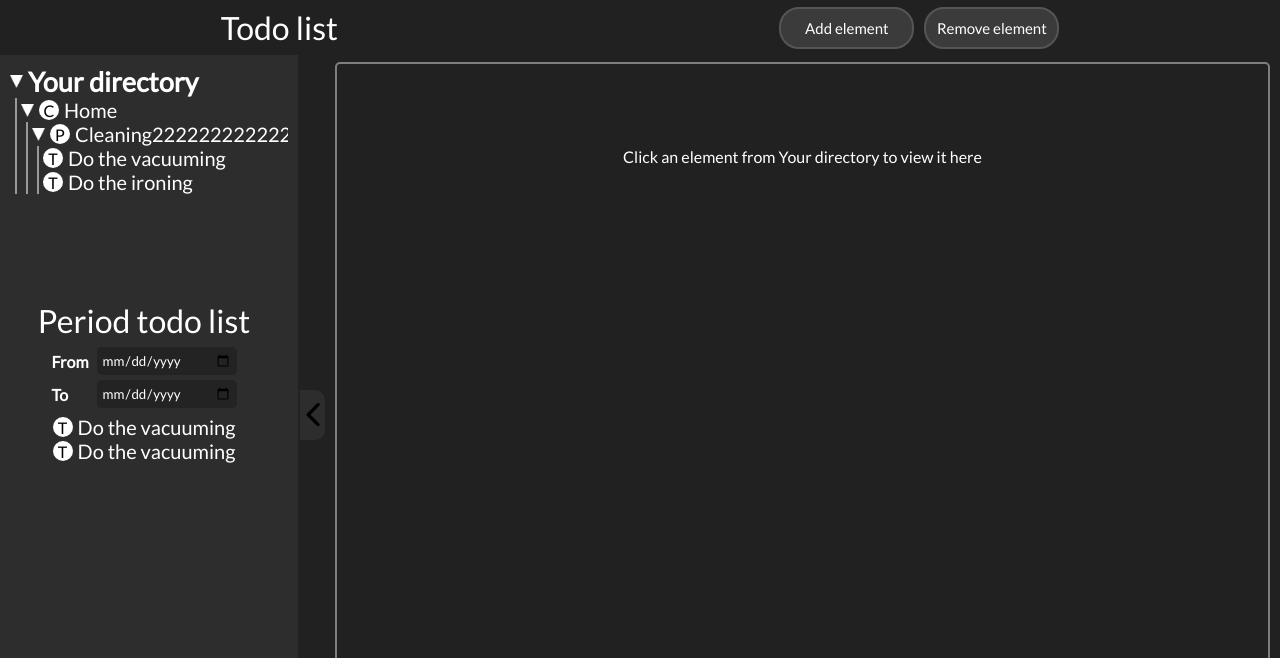
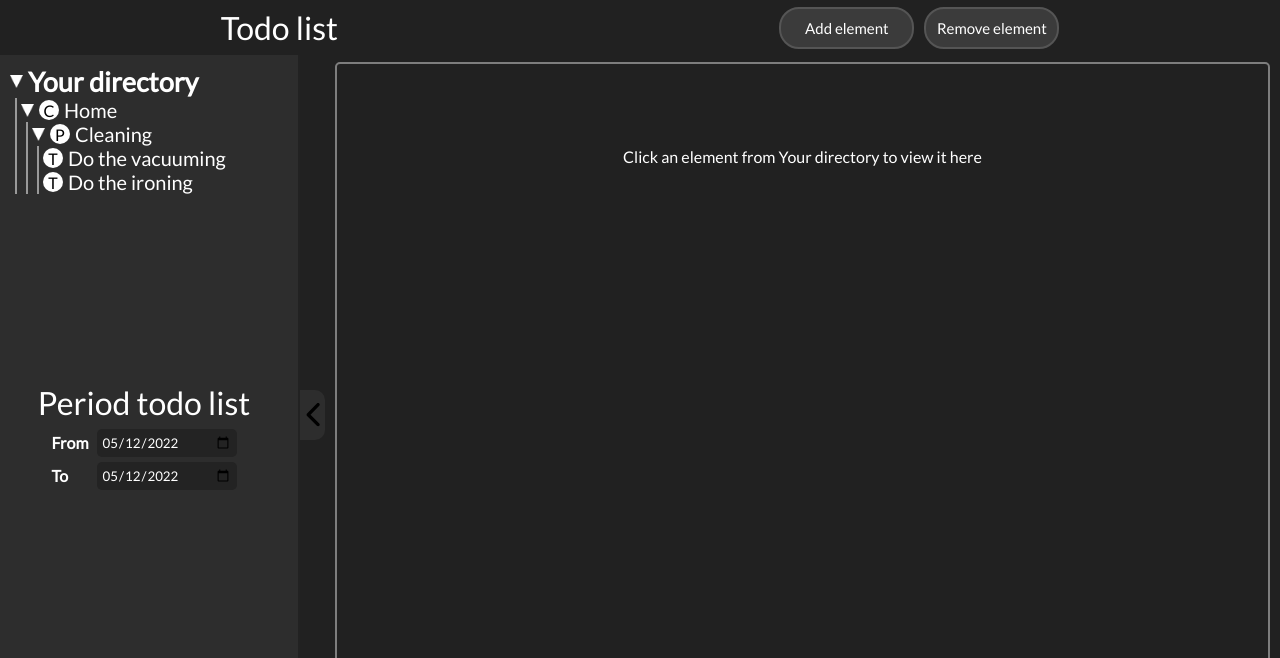
Before and after one commit to BRQcpp/todo-list, a website built with webpack: page dist/index.html in a window 1280 px wide. Shown: the top 658 px of the page. Built offline with nearby package versions, Linux system fonts and the light colour scheme.

Commit message:
Added logic of period selection

```diff
--- a/src/dom.js
+++ b/src/dom.js
@@ -487,7 +487,8 @@ export let domModule =
             {
                 if(element.canContent)
                 {
-                    if(element.canContent[0] == 'project')
+                    if(element.canContent
+                        [0] == 'project')
                     {
                         createCategory(directory, element);
                     }
@@ -498,7 +499,7 @@ export let domModule =
                     generateDirectory(element);
                 }
                 else
-                    createProjectElement(directory, element)
+                    createProjectElement(directory.id, element)
         }
     }
     function createElementContainer(directory, element)
@@ -576,12 +577,11 @@ export let domModule =
             projectElementHeader.appendChild(projectElementIcon);
             projectElementHeader.appendChild(projectElementTitle);
 
-        let parent = document.querySelector(`[data-id="${directory.id}"]`).querySelector('.element-content');
+        let parent = document.querySelector(`[data-id="${directory}"]`).querySelector('.element-content');
         parent.appendChild(projectElementHeader);
 
         return projectElementHeader;
     }
-
     function clearAddTodo(todo)
     {
         todo.querySelector('.title-input').value = '';
@@ -932,7 +932,7 @@ export let domModule =
             else
             {
                 logicElement = logicModule.createTodo(inputValue, route, values.dueDate, values.priority, values.checkboxes, values.description, values.isDone);
-                newElement = createProjectElement(parent, logicElement);
+                newElement = createProjectElement(parent.id, logicElement);
             }
             addToElements.push(newElement);
             removeElements.push(newElement);
@@ -1025,6 +1025,41 @@ export let domModule =
         });
     }
 
+
+    let periodDateInputs = document.querySelector('.set-period').querySelectorAll('input[type="date"]');
+    let today = new Date();
+    today =  today.getFullYear() + '-' + String(today.getMonth() + 1).padStart(2, '0') + '-' + String(today.getDate()).padStart(2, '0');
+    periodDateInputs.forEach( input =>
+    {
+        input.value = today;
+        input.addEventListener('change', () => { periodDateInputChangeAction() });
+        periodDateInputChangeAction();
+    });
+    function periodDateInputChangeAction()
+    {
+        let from = periodDateInputs[0].value;
+        let to = periodDateInputs[1].value;
+        let todosInPeriod = [];
+        let elementContent = document.querySelector('.todo-period-list').querySelector('.element-content');
+        if(from <= to)
+        {
+            todosInPeriod = logicModule.todos.filter( (todo) =>
+            {
+                return (todo.duedate >= from &&  todo.duedate <= to);
+            });
+            elementContent.textContent = '';
+        }
+        else
+            elementContent.textContent = '-';
+
+        todosInPeriod.forEach(todo =>
+        {
+            let newTodo = createProjectElement(-1, todo);
+            newTodo.addEventListener('click', () => { addToElementAction(document.querySelector(`[data-id="${todo.route[todo.route.length-1]}"]`))});
+        });
+
+    }
+
     return {
     }
 }
--- a/src/logic.js
+++ b/src/logic.js
@@ -5,7 +5,7 @@ export let logicModule =
 
     class Element
     {
-        constructor(title)
+        constructor(title, route)
         {
             this.title = title;
             this.id = ++idset;
@@ -14,13 +14,14 @@ export let logicModule =
 
     class Todo extends Element
     {
-        constructor(title, duedate, priority, checklist, description, done = false)
+        constructor(title, duedate, priority, checklist, description, route, done = false)
         {
             super(title);
             this.duedate = duedate;
             this.priority = priority;
             this.checkboxes = checklist;
             this.description = description;
+            this.route = route,
             this.done = done;
         }
     }
@@ -89,8 +90,9 @@ export let logicModule =
 
     function createTodo(title, idRoute, duedate, priority, checklist, description, done = false)
     {
-        let todo = new Todo(title, duedate, priority, checklist, description, done);
+        let todo = new Todo(title, duedate, priority, checklist, description, idRoute, done);
         createElement(todo, idRoute);
+        todos.push(todo);
         return todo;
     }
 
@@ -100,13 +102,15 @@ export let logicModule =
         parent.contents = parent.contents.slice(0, index).concat(parent.contents.slice(index+1, parent.contents.length));
     }
 
+    let todos = [];
+
     let cat1 = createCategory('Home', []);
-    let prj1 = createProject('Cleaning222222222222222222222222222222222222', [0, 1]);
+    let prj1 = createProject('Cleaning', [0, 1]);
     let t1 = createTodo('Do the vacuuming', [0,1, 2], '2022-09-08', 'high', ['bedroom', 'kitchen', 'bathroom', 'living room'], 'I need to vacuum the whole house');
-    let t2 = createTodo('Do the ironing', [0,1, 2], '2022-09-11', 'normal', ['pink dress shirt', 'red dress shirt'], 'I need to iron my dress shirts');
+    let t2 = createTodo('Do the ironing', [0,1, 2], '2022-08-11', 'normal', ['pink dress shirt', 'red dress shirt'], 'I need to iron my dress shirts');
 
 
     return {
-        createTodo, createCategory, createProject, findByID, root, removeElement
+        createTodo, createCategory, createProject, findByID, root, removeElement, todos
     }
 })()
--- a/src/style.css
+++ b/src/style.css
@@ -140,7 +140,7 @@ body {
     font-weight: 600;
 }
 
-.element-content {
+#toggle-container > .element-content {
     margin-left: 5px;
     padding-left: 4px;
     border-left: 2px solid #999999;
@@ -400,7 +400,6 @@ body {
     display: flex;
     flex-direction: column;
     align-items: center;
-    margin-bottom: 115px;
     justify-content: center;
     gap: 7px;
 }
@@ -431,6 +430,7 @@ body {
     border-radius: 5px;
     width: 140px;
 }
+
 
 .round-button, .check-done-button {
     margin: auto;
```
Also changed, not shown: dist/index.html, dist/main.js.
